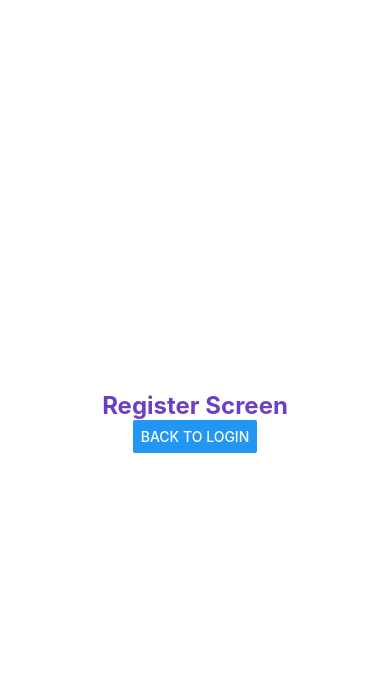
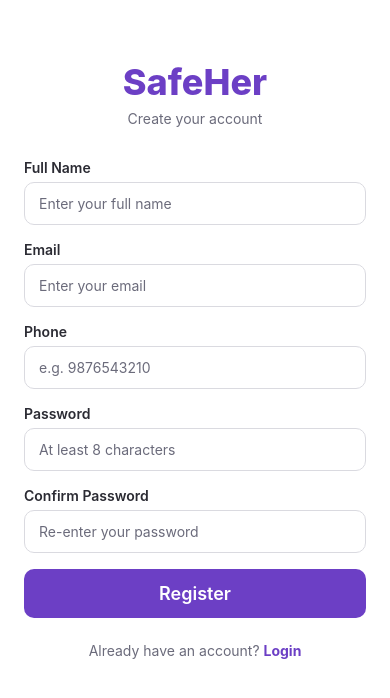
Before and after one commit to aastha888/SafeHer, a React Native app in the folder frontend/: screen /Register in a window 390 px wide. Shown: the top 698 px of the page. Built offline with nearby package versions, Linux system fonts and the light colour scheme.

Commit message:
feat: create register screen with comprehensive validation

```diff
--- a/frontend/screens/LoginScreen.js
+++ b/frontend/screens/LoginScreen.js
@@ -53,7 +53,7 @@ export default function LoginScreen({ navigation }) {
   return (
     <KeyboardAvoidingView
       style={styles.flex}
-      behavior={Platform.OS === 'ios' ? 'padding' : undefined}
+      behavior={Platform.OS === 'ios' ? 'padding' : 'height'}
     >
       <ScrollView
         contentContainerStyle={styles.container}
@@ -104,6 +104,7 @@ const styles = StyleSheet.create({
     justifyContent: 'center',
     alignItems: 'center',
     padding: 24,
+    paddingBottom: 120,
   },
   header: { alignItems: 'center', marginBottom: 40 },
   logo: { fontSize: 36, fontWeight: '800', color: colors.primary },
--- a/frontend/screens/RegisterScreen.js
+++ b/frontend/screens/RegisterScreen.js
@@ -1,17 +1,198 @@
-import React from 'react';
-import { View, Text, Button, StyleSheet } from 'react-native';
+import React, { useState } from 'react';
+import {
+  View,
+  Text,
+  StyleSheet,
+  TouchableOpacity,
+  KeyboardAvoidingView,
+  ScrollView,
+  Platform,
+} from 'react-native';
+
+import InputField from '../components/InputField';
+import Button from '../components/Button';
 import colors from '../constants/colors';
 import typography from '../constants/typography';
+import {
+  validateName,
+  validateEmail,
+  validatePhone,
+  validatePassword,
+  validateConfirmPassword,
+} from '../utils/validation';
+
+const EMPTY_ERRORS = {
+  fullName: '',
+  email: '',
+  phone: '',
+  password: '',
+  confirmPassword: '',
+};
 
 export default function RegisterScreen({ navigation }) {
+  const [form, setForm] = useState({
+    fullName: '',
+    email: '',
+    phone: '',
+    password: '',
+    confirmPassword: '',
+  });
+  const [errors, setErrors] = useState(EMPTY_ERRORS);
+  const [formError, setFormError] = useState('');
+  const [loading, setLoading] = useState(false);
+
+  // Runs the right validator for a given field
+  const validateField = (field, value, currentForm) => {
+    switch (field) {
+      case 'fullName':
+        return validateName(value);
+      case 'email':
+        return validateEmail(value);
+      case 'phone':
+        return validatePhone(value);
+      case 'password':
+        return validatePassword(value);
+      case 'confirmPassword':
+        return validateConfirmPassword(currentForm.password, value);
+      default:
+        return '';
+    }
+  };
+
+  const handleChange = (field, value) => {
+    const updatedForm = { ...form, [field]: value };
+    setForm(updatedForm);
+    setFormError('');
+
+    // Only re-validate live if this field already showed an error
+    if (errors[field]) {
+      setErrors({ ...errors, [field]: validateField(field, value, updatedForm) });
+    }
+    // If password changes while confirm password has an error, re-check it too
+    if (field === 'password' && errors.confirmPassword) {
+      setErrors((prev) => ({
+        ...prev,
+        confirmPassword: validateConfirmPassword(value, updatedForm.confirmPassword),
+      }));
+    }
+  };
+
+  const handleRegister = async () => {
+    const newErrors = {
+      fullName: validateName(form.fullName),
+      email: validateEmail(form.email),
+      phone: validatePhone(form.phone),
+      password: validatePassword(form.password),
+      confirmPassword: validateConfirmPassword(form.password, form.confirmPassword),
+    };
+    setErrors(newErrors);
+    setFormError('');
+
+    const hasErrors = Object.values(newErrors).some((e) => e !== '');
+    if (hasErrors) return;
+
+    setLoading(true);
+    // TODO (Task B1.6): replace this fake delay with the real API call
+    setTimeout(() => {
+      setLoading(false);
+      setFormError('Register API not connected yet');
+    }, 1500);
+  };
+
   return (
-    <View style={styles.container}>
-      <Text style={[typography.heading, { color: colors.primary }]}>Register Screen</Text>
-      <Button title="Back to Login" onPress={() => navigation.navigate('Login')} />
-    </View>
+        <KeyboardAvoidingView
+      style={styles.flex}
+      behavior={Platform.OS === 'ios' ? 'padding' : 'height'}
+    >
+      <ScrollView
+        contentContainerStyle={styles.container}
+        keyboardShouldPersistTaps="handled"
+        keyboardDismissMode="on-drag"
+      >
+        <View style={styles.header}>
+          <Text style={styles.logo}>SafeHer</Text>
+          <Text style={styles.tagline}>Create your account</Text>
+        </View>
+
+        <InputField
+          label="Full Name"
+          placeholder="Enter your full name"
+          value={form.fullName}
+          onChangeText={(t) => handleChange('fullName', t)}
+          autoCapitalize="words"
+          error={errors.fullName}
+        />
+
+        <InputField
+          label="Email"
+          placeholder="Enter your email"
+          value={form.email}
+          onChangeText={(t) => handleChange('email', t)}
+          keyboardType="email-address"
+          error={errors.email}
+        />
+
+        <InputField
+          label="Phone"
+          placeholder="e.g. 9876543210"
+          value={form.phone}
+          onChangeText={(t) => handleChange('phone', t)}
+          keyboardType="phone-pad"
+          error={errors.phone}
+        />
+
+        <InputField
+          label="Password"
+          placeholder="At least 8 characters"
+          value={form.password}
+          onChangeText={(t) => handleChange('password', t)}
+          secureTextEntry
+          error={errors.password}
+        />
+
+        <InputField
+          label="Confirm Password"
+          placeholder="Re-enter your password"
+          value={form.confirmPassword}
+          onChangeText={(t) => handleChange('confirmPassword', t)}
+          secureTextEntry
+          error={errors.confirmPassword}
+        />
+
+        {formError ? <Text style={styles.formError}>{formError}</Text> : null}
+
+        <Button title="Register" onPress={handleRegister} loading={loading} />
+
+        <View style={styles.footer}>
+          <Text style={styles.footerText}>Already have an account? </Text>
+          <TouchableOpacity onPress={() => navigation.navigate('Login')}>
+            <Text style={styles.link}>Login</Text>
+          </TouchableOpacity>
+        </View>
+      </ScrollView>
+    </KeyboardAvoidingView>
   );
 }
 
 const styles = StyleSheet.create({
-  container: { flex: 1, alignItems: 'center', justifyContent: 'center', backgroundColor: colors.background },
+  flex: { flex: 1, backgroundColor: colors.background },
+    container: {
+    flexGrow: 1,
+    alignItems: 'center',
+    padding: 24,
+    paddingTop: 60,
+    paddingBottom: 120,
+  },
+  header: { alignItems: 'center', marginBottom: 32 },
+  logo: { fontSize: 36, fontWeight: '800', color: colors.primary },
+  tagline: { ...typography.body, color: colors.textLight, marginTop: 6 },
+  formError: {
+    ...typography.body,
+    color: colors.error,
+    marginBottom: 12,
+    textAlign: 'center',
+  },
+  footer: { flexDirection: 'row', marginTop: 24 },
+  footerText: { ...typography.body, color: colors.textLight },
+  link: { ...typography.body, color: colors.primary, fontWeight: '700' },
 });
--- a/frontend/utils/validation.js
+++ b/frontend/utils/validation.js
@@ -10,3 +10,23 @@ export const validatePassword = (password) => {
   if (password.length < 8) return 'Password must be at least 8 characters';
   return '';
 };
+
+export const validateName = (name) => {
+  if (!name.trim()) return 'Full name is required';
+  if (name.trim().length < 2) return 'Name must be at least 2 characters';
+  return '';
+};
+
+export const validatePhone = (phone) => {
+  if (!phone.trim()) return 'Phone number is required';
+  // Accepts 10 digits, optionally with a + country code prefix (e.g. +919876543210)
+  const phoneRegex = /^\+?[0-9]{10,13}$/;
+  if (!phoneRegex.test(phone.trim())) return 'Enter a valid phone number (10-13 digits)';
+  return '';
+};
+
+export const validateConfirmPassword = (password, confirmPassword) => {
+  if (!confirmPassword) return 'Please confirm your password';
+  if (password !== confirmPassword) return 'Passwords do not match';
+  return '';
+};
```
